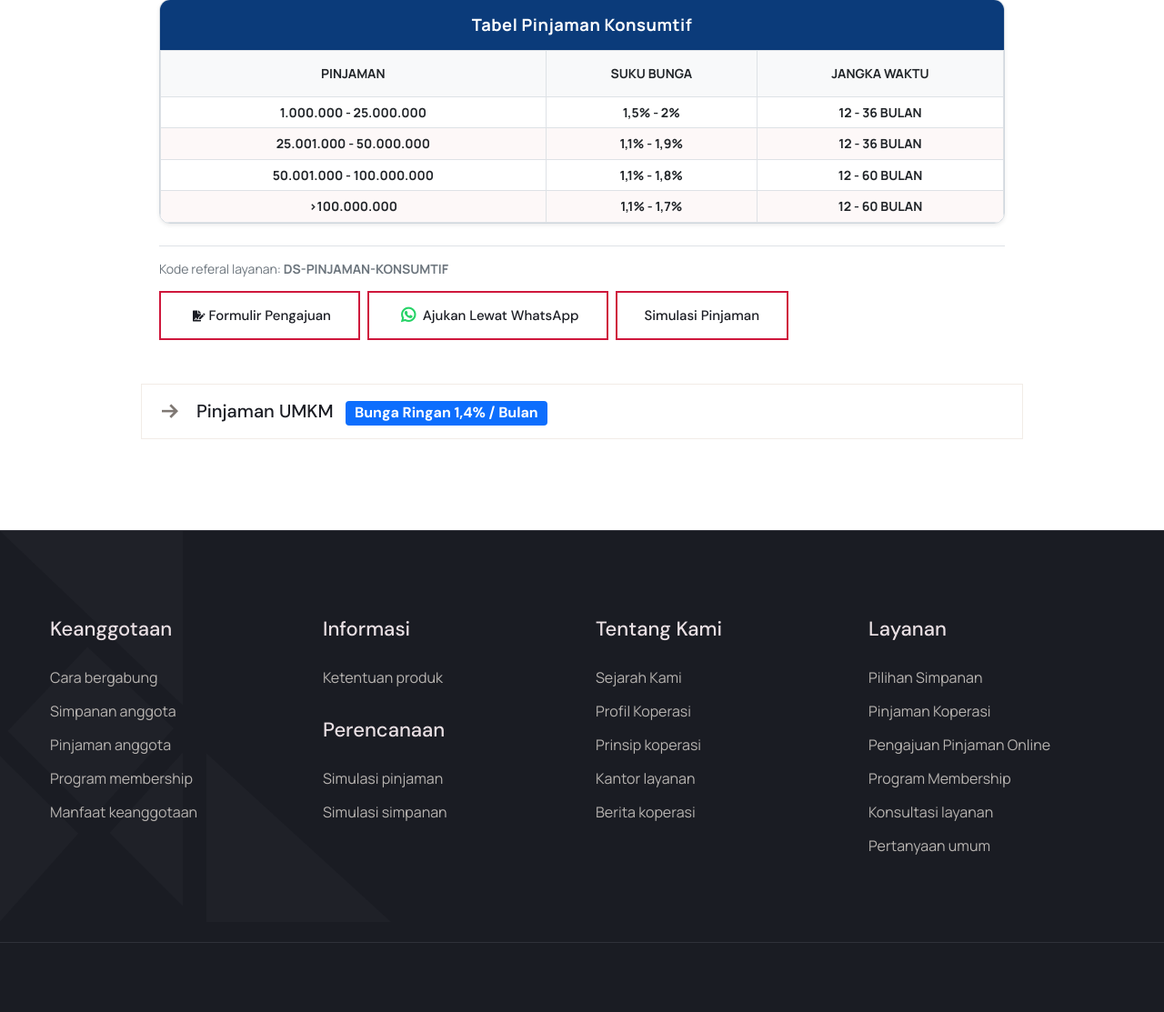
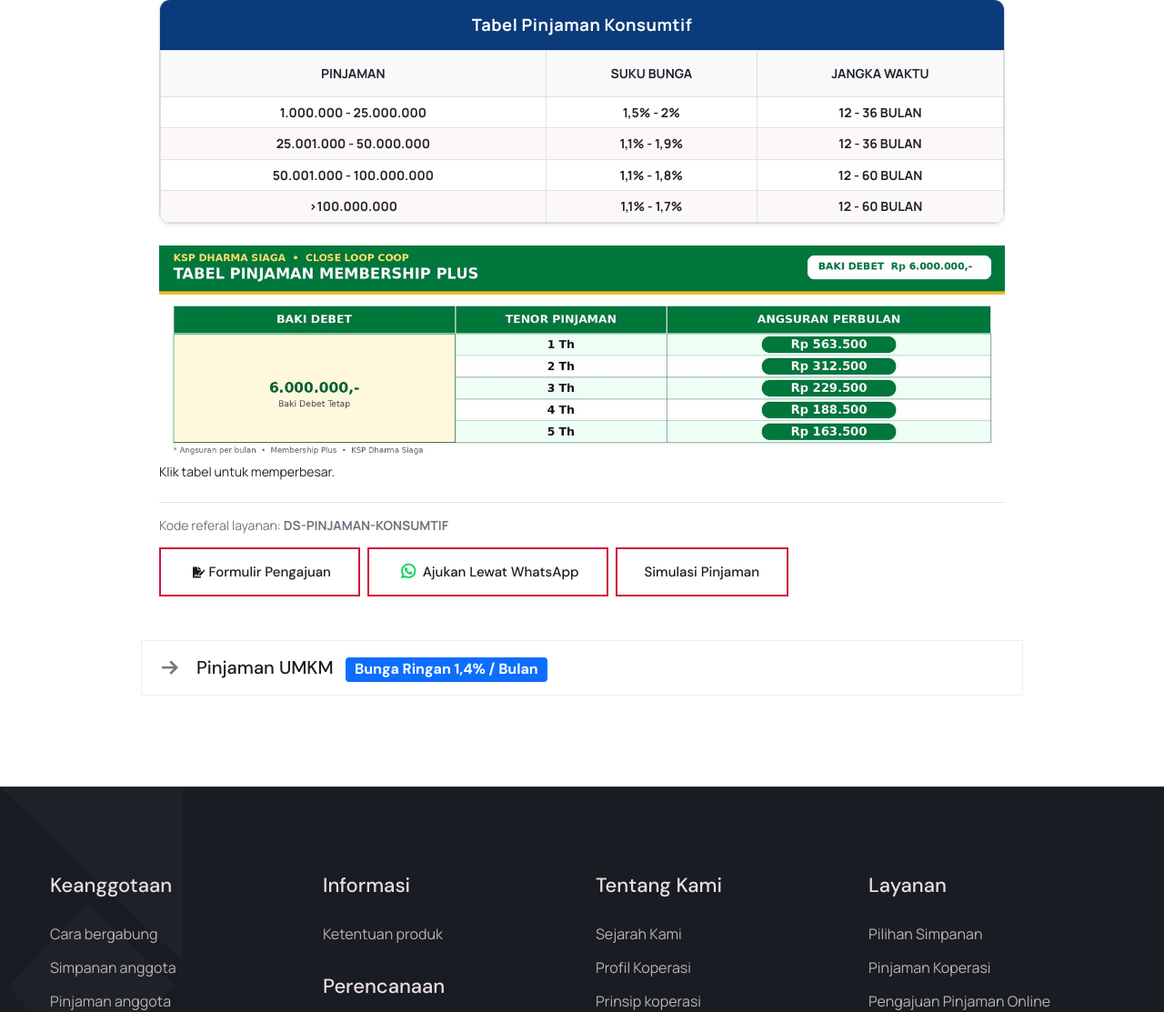
Before and after one commit to diorestu/web-dharmasiaga, a Laravel app: page /pinjaman in a window 1280 px wide. Shown: the part 1813-2926 px from the top of the page at 91% size. Run offline with Laravel 12, Linux system fonts and the light colour scheme; some web fonts are replaced.

Commit message:
update tables

```diff
--- a/config/cooperative.php
+++ b/config/cooperative.php
@@ -208,6 +208,13 @@ return [
                     ['>100.000.000', '1,1% - 1,7%', '12 - 60 BULAN'],
                 ],
             ],
+            'membership_installments' => [
+                ['1 Th', 'Rp 563.500'],
+                ['2 Th', 'Rp 312.500'],
+                ['3 Th', 'Rp 229.500'],
+                ['4 Th', 'Rp 188.500'],
+                ['5 Th', 'Rp 163.500'],
+            ],
             'requirements' => [
                 'Jaminan BPKB / SHM',
                 'Mengisi Formulir Pengajuan',
@@ -309,13 +316,6 @@ return [
                 [
                     'type' => 'Cicilan / Kredit',
                     'detail' => 'Bunga 1% per bulan',
-                    'installments' => [
-                        ['1 Th', 'Rp 563.500'],
-                        ['2 Th', 'Rp 312.500'],
-                        ['3 Th', 'Rp 229.500'],
-                        ['4 Th', 'Rp 188.500'],
-                        ['5 Th', 'Rp 163.500'],
-                    ],
                 ],
             ],
         ],
--- a/resources/views/pages/loans.blade.php
+++ b/resources/views/pages/loans.blade.php
@@ -56,6 +56,36 @@
 
                                         @if(isset($loan['rate_table']))
                                             @include('partials.product-rate-table', ['table' => $loan['rate_table']])
+                                        @endif
+
+                                        @if($loan['id'] === 'pinjaman-konsumtif')
+                                            <a class="d-block mt-3" href="{{ asset('assets/images/resources/membership-plus-installments.jpeg') }}" target="_blank" rel="noopener noreferrer" aria-label="Perbesar tabel pinjaman Membership Plus">
+                                                <img class="d-block w-100 h-auto" src="{{ asset('assets/images/resources/membership-plus-installments.jpeg') }}" alt="Tabel pinjaman Membership Plus dengan baki debet Rp 6.000.000 dan tenor 1 sampai 5 tahun" width="1600" height="400" loading="lazy">
+                                            </a>
+                                            <p class="small mt-2 mb-0 text-start">Klik tabel untuk memperbesar.</p>
+                                        @endif
+                                        @if(isset($loan['membership_installments']))
+                                            <div class="sr-only">
+                                                <h5 class="p-3 mb-0 text-white text-start" style="background-color: #007a3d;">TABEL PINJAMAN MEMBERSHIP PLUS</h5>
+                                                <div class="table-responsive">
+                                                    <table class="table table-bordered align-middle text-center mb-0">
+                                                        <thead style="background-color: #007a3d; color: #ffffff;">
+                                                            <tr><th scope="col">BAKI DEBET</th><th scope="col">TENOR PINJAMAN</th><th scope="col">ANGSURAN PER BULAN</th></tr>
+                                                        </thead>
+                                                        <tbody>
+                                                            @foreach($loan['membership_installments'] as $installment)
+                                                                <tr>
+                                                                    @if($loop->first)
+                                                                        <th scope="rowgroup" rowspan="{{ count($loan['membership_installments']) }}" style="background-color: #fff8dc; color: #0b5834;">Rp 6.000.000,-<br><small class="fw-normal">Baki Debet Tetap</small></th>
+                                                                    @endif
+                                                                    <th scope="row">{{ $installment[0] }}</th>
+                                                                    <td class="fw-bold text-nowrap">{{ $installment[1] }}</td>
+                                                                </tr>
+                                                            @endforeach
+                                                        </tbody>
+                                                    </table>
+                                                </div>
+                                            </div>
                                         @endif
 
                                         @if(isset($loan['table']))
```
Also changed, not shown: resources/views/pages/membership.blade.php (+11 -24 lines), tests/Feature/CooperativeContentTest.php (+9 -7 lines), public/assets/images/resources/membership-gold-installments.jpeg (added), public/assets/images/resources/membership-plus-installments.jpeg (added).
